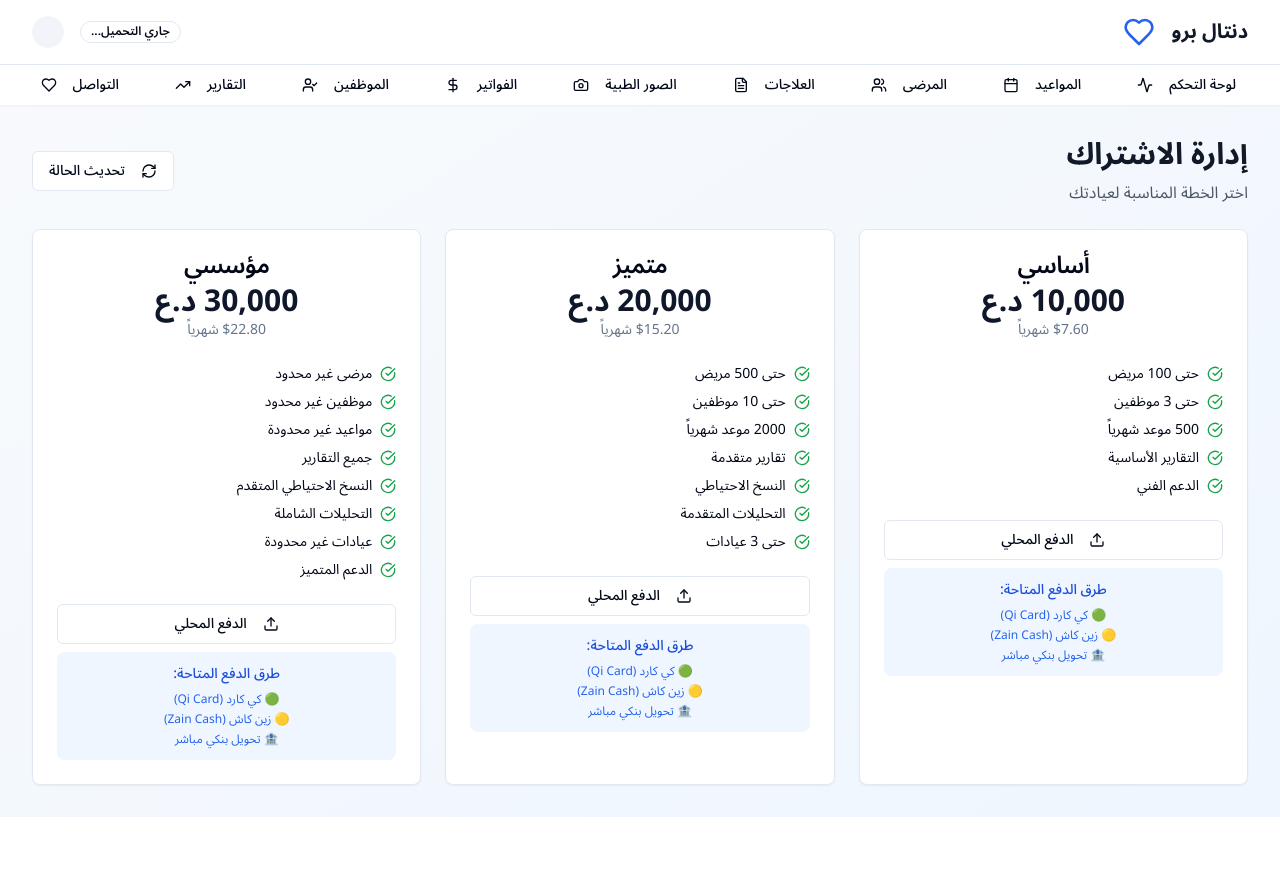
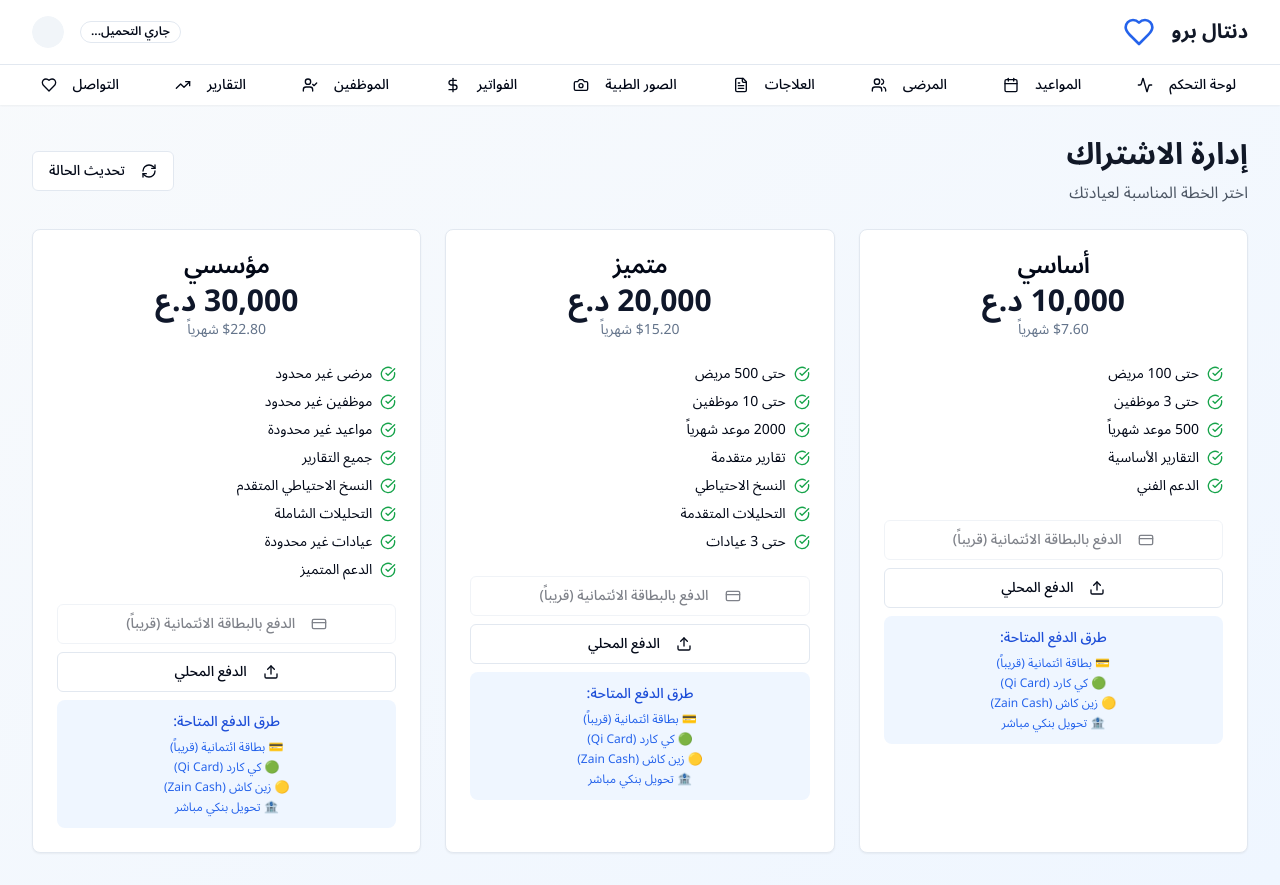
Before and after one commit to Mustafakh998/denterium, a React (Vite) app: page /subscription in a window 1280 px wide. Before the commit the page ends 817 px from the top, so only its background shows below. Built offline with nearby package versions, Linux system fonts and the light colour scheme.

Commit message:
Add credit card payment option
Integrate a new credit card payment platform that works in Iraq to replace the manual payment system. This will involve updating the subscription page and related functions to support the new payment gateway.

```diff
--- a/src/pages/Subscription.tsx
+++ b/src/pages/Subscription.tsx
@@ -330,6 +330,15 @@ export default function Subscription() {
                 </ul>
 
                 <div className="space-y-2">
+                  {/* Credit Card Payment - Coming Soon */}
+                  <Button
+                    variant="outline"
+                    disabled
+                    className="w-full opacity-50"
+                  >
+                    <CreditCard className="h-4 w-4 ml-2" />
+                    الدفع بالبطاقة الائتمانية (قريباً)
+                  </Button>
 
                   {/* Local Payment Method */}
                   <ManualPaymentDialog planId={plan.id} planName={plan.name} price={plan.price} />
@@ -339,6 +348,7 @@ export default function Subscription() {
                       طرق الدفع المتاحة:
                     </p>
                     <div className="text-xs text-blue-600 dark:text-blue-400 space-y-1">
+                      <p>💳 بطاقة ائتمانية (قريباً)</p>
                       <p>🟢 كي كارد (Qi Card)</p>
                       <p>🟡 زين كاش (Zain Cash)</p>
                       <p>🏦 تحويل بنكي مباشر</p>
```
